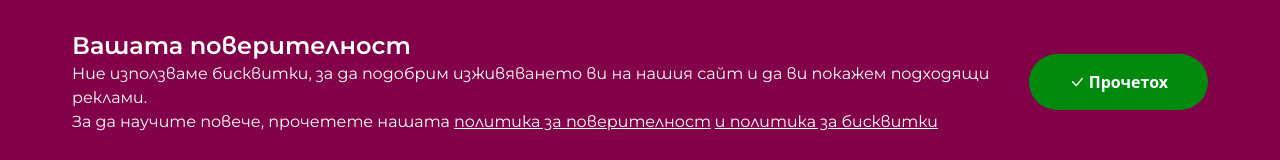
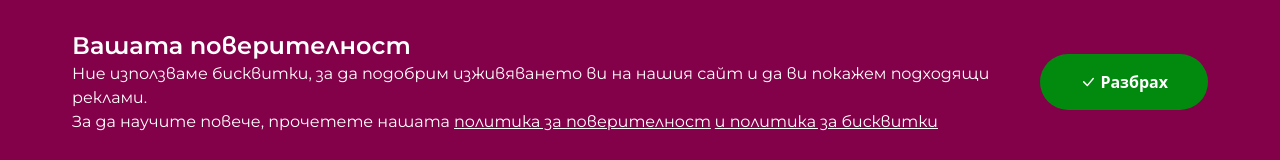
Before and after one commit to StroverIT/Strover, a Next.js app: page /digital in a window 1280 px wide. Shown: the part 626-786 px from the top of the page. Built offline with nearby package versions, Linux system fonts and the light colour scheme; a web font is replaced by a local one.

Commit message:
changing text

```diff
--- a/components/Banners/Cookie.js
+++ b/components/Banners/Cookie.js
@@ -88,7 +88,7 @@ const Cookie = ({ setIsCookie, isCookie }) => {
                 <span>
                   <BsCheckLg />
                 </span>
-                <span className="pl-1 font-semibold">Прочетох</span>
+                <span className="pl-1 font-semibold">Разбрах</span>
               </button>
             </section>
           </section>
```
